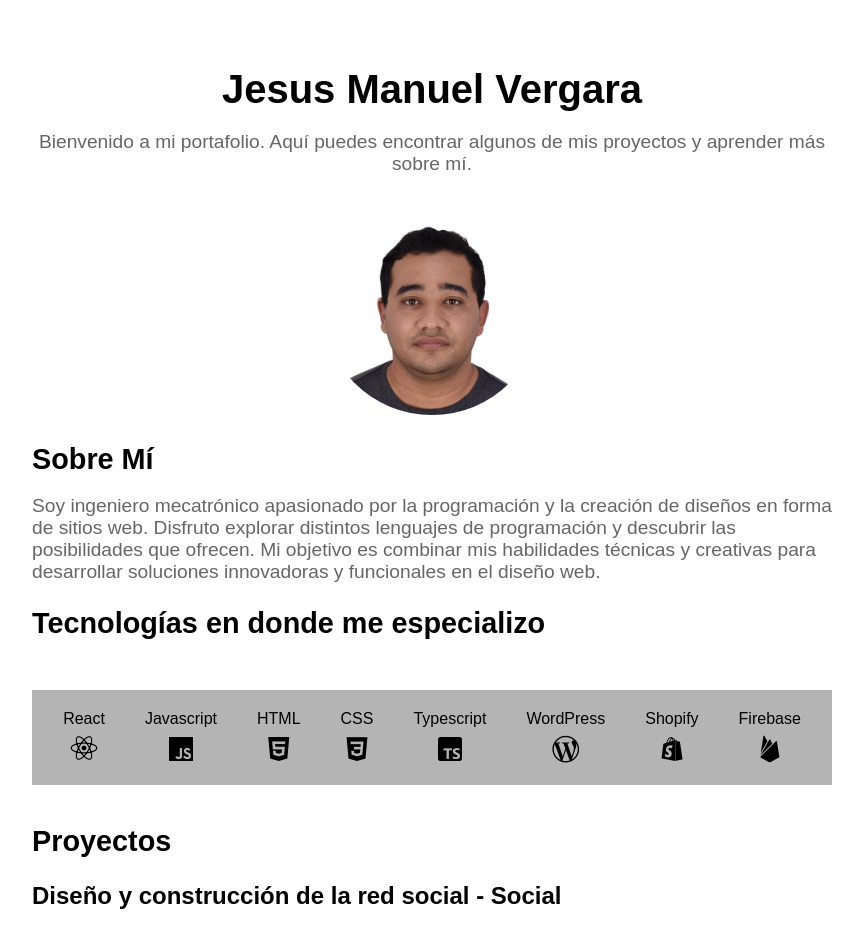
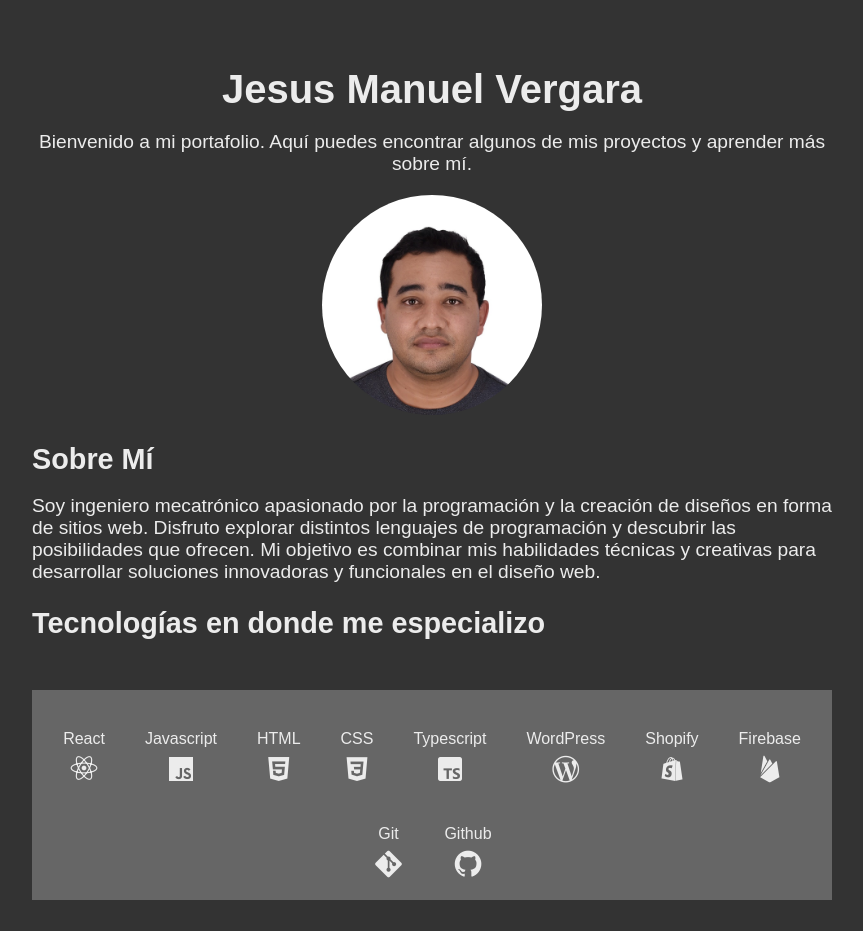
Before and after one commit to JesusVergara89/JesusVergara, a React (Vite) app: page / in a window 1280 px wide. Shown: the top 931 px of the page, without its empty margins (208-1071 px from the left). Built offline with nearby package versions, Linux system fonts and the light colour scheme.

Commit message:
new stayles for portfolio

```diff
--- a/src/JesusVergara.jsx
+++ b/src/JesusVergara.jsx
@@ -69,6 +69,14 @@
             <div className="technologies-item">
               <h5>Firebase</h5>
               <i className='bx bxl-firebase' ></i>
+            </div>
+            <div className="technologies-item">
+              <h5>Git</h5>
+              <i className='bx bxl-git'></i>
+            </div>
+            <div className="technologies-item">
+              <h5>Github</h5>
+              <i className='bx bxl-github' ></i>
             </div>
           </div>
         </section>
@@ -173,8 +181,8 @@
       </main>
 
       <footer>
-        <p>Contáctame: correo@example.com</p>
-        <p>Sígueme en redes sociales: <a href="https://twitter.com/tucuenta">Twitter</a>, <a href="https://linkedin.com/tuperfil">LinkedIn</a></p>
+        <p>Contáctame: jesusmanuelv1989@gmail.com</p>
+        <p>Sígueme en redes sociales: <a href="https://github.com/JesusVergara89" target="_blank" rel="noopener noreferrer">github</a>, <a href="https://www.linkedin.com/in/jesus-manuel-vergara-975799216/" target="_blank" rel="noopener noreferrer">LinkedIn</a></p>
       </footer>
     </div>
   )
--- a/src/index.css
+++ b/src/index.css
@@ -1,6 +1,8 @@
 body {
   margin: 0;
   padding: 20px;
+  background-color: #333333;
+  color: #ececec;
 }
 
 .portafolio {
@@ -29,7 +31,6 @@
 
 p {
   font-size: 1.2rem;
-  color: #666;
 }
 
 .technologies {
@@ -41,8 +42,8 @@
   justify-content: center;
   align-items: center;
   gap: 20px;
-  background-color: rgb(180, 180, 180);
-  padding: 20px 0px 20px 0px;
+  background-color: #666666;
+  padding: 20px 0;
   margin-top: 50px;
 }
 
@@ -54,7 +55,8 @@
   justify-content: center;
   align-items: center;
   gap: 5px;
-  padding: 0px 10px 0px 10px;
+  padding: 0 10px;
+  margin-top: 20px;
 }
 
 .technologies-item h5 {
@@ -123,7 +125,7 @@
   margin-bottom: 20px;
 }
 
-span{
+span {
   font-weight: bold;
 }
 
@@ -147,7 +149,7 @@
   color: #666;
 }
 
-@media ( width < 500px){
+@media (width < 500px) {
   .portafolio {
     font-family: Arial, sans-serif;
     max-width: 800px;
```
